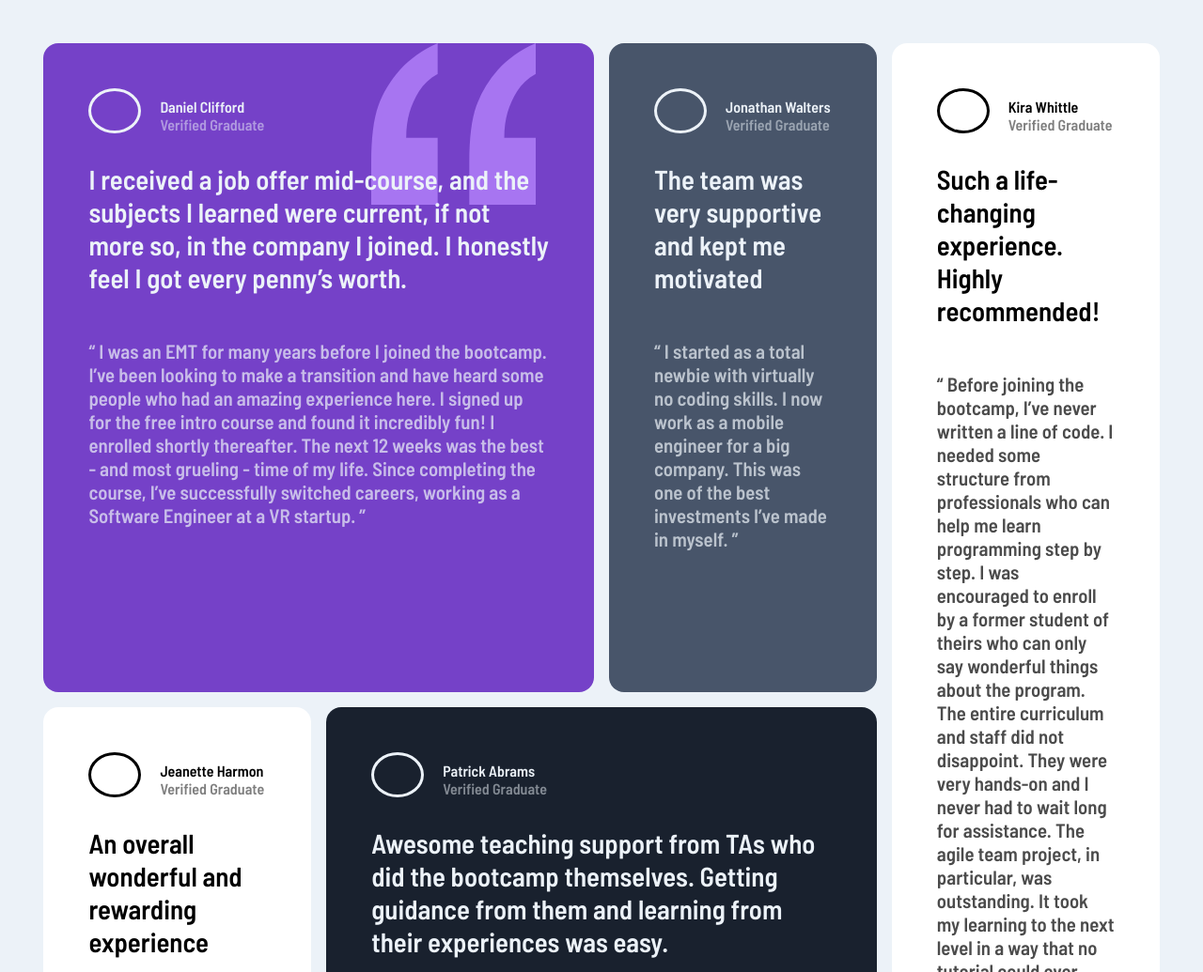
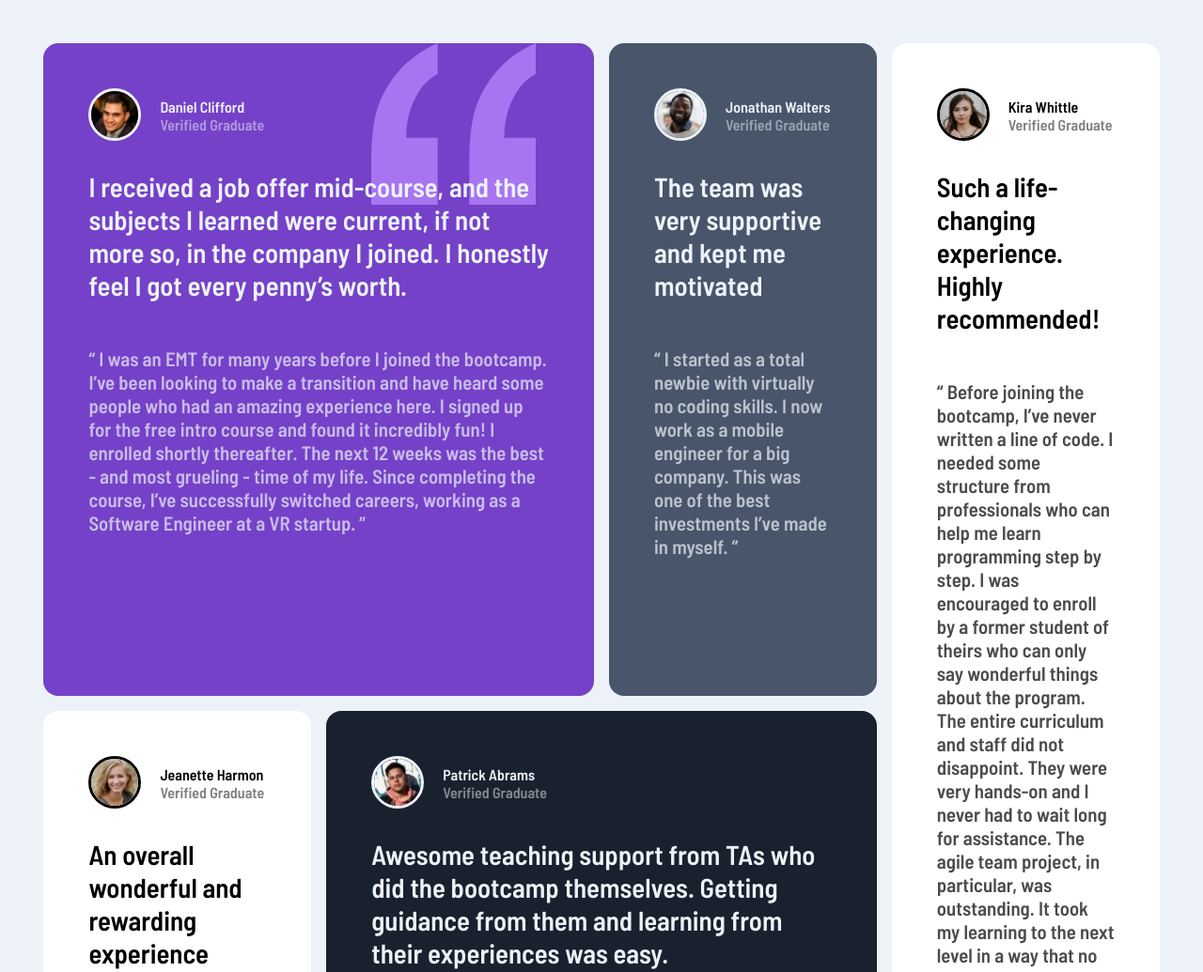
Before and after one commit to sharif-22/Testimonials, a plain HTML site: page index.html in a window 1280 px wide. Shown: the top 1035 px of the page at 94% size. Drawn offline with Linux system fonts and the light colour scheme; files whose address does not match are found by name.

Commit message:
Update index.html

```diff
--- a/index.html
+++ b/index.html
@@ -20,7 +20,7 @@
         <!-- 1st one -->
         <div class="one">
             <div class="avatar_name">
-                <img src="./testimonials-grid-section-main/images/image-daniel.jpg" alt="">
+                <img src="./images/image-daniel.jpg" alt="">
                 <div class="name">
                     <p>Daniel Clifford</p>
                     <p class="verifi">Verified Graduate</p>
@@ -47,7 +47,7 @@
         <div class="two">
             <div class="avatar_name">
 
-                <img src="./testimonials-grid-section-main/images/image-jonathan.jpg" alt="">
+                <img src="./images/image-jonathan.jpg" alt="">
                 <div class="name">
                     <p>Jonathan Walters</p>
                     <p class="verifi">Verified Graduate</p>
@@ -70,7 +70,7 @@
         <!-- 3rd one -->
         <div class="three">
             <div class="avatar_name">
-                <img src="./testimonials-grid-section-main/images/image-jeanette.jpg" alt="">
+                <img src="./images/image-jeanette.jpg" alt="">
                 <div class="name">
                     <p>Jeanette Harmon</p>
                     <p class="verifi">Verified Graduate</p>
@@ -93,7 +93,7 @@
         <!-- 4th one -->
         <div class="four">
             <div class="avatar_name">
-                <img src="./testimonials-grid-section-main/images/image-patrick.jpg" alt="">
+                <img src="./images/image-patrick.jpg" alt="">
                 <div class="name">
                     <p>Patrick Abrams</p>
                     <p class="verifi">Verified Graduate</p>
@@ -120,7 +120,7 @@
         <!-- 5th one  -->
         <div class="five">
             <div class="avatar_name">
-                <img src="./testimonials-grid-section-main/images/image-kira.jpg" alt="">
+                <img src="./images/image-kira.jpg" alt="">
                 <div class="name">
                     <p>Kira Whittle</p>
                     <p class="verifi">Verified Graduate</p>
```
